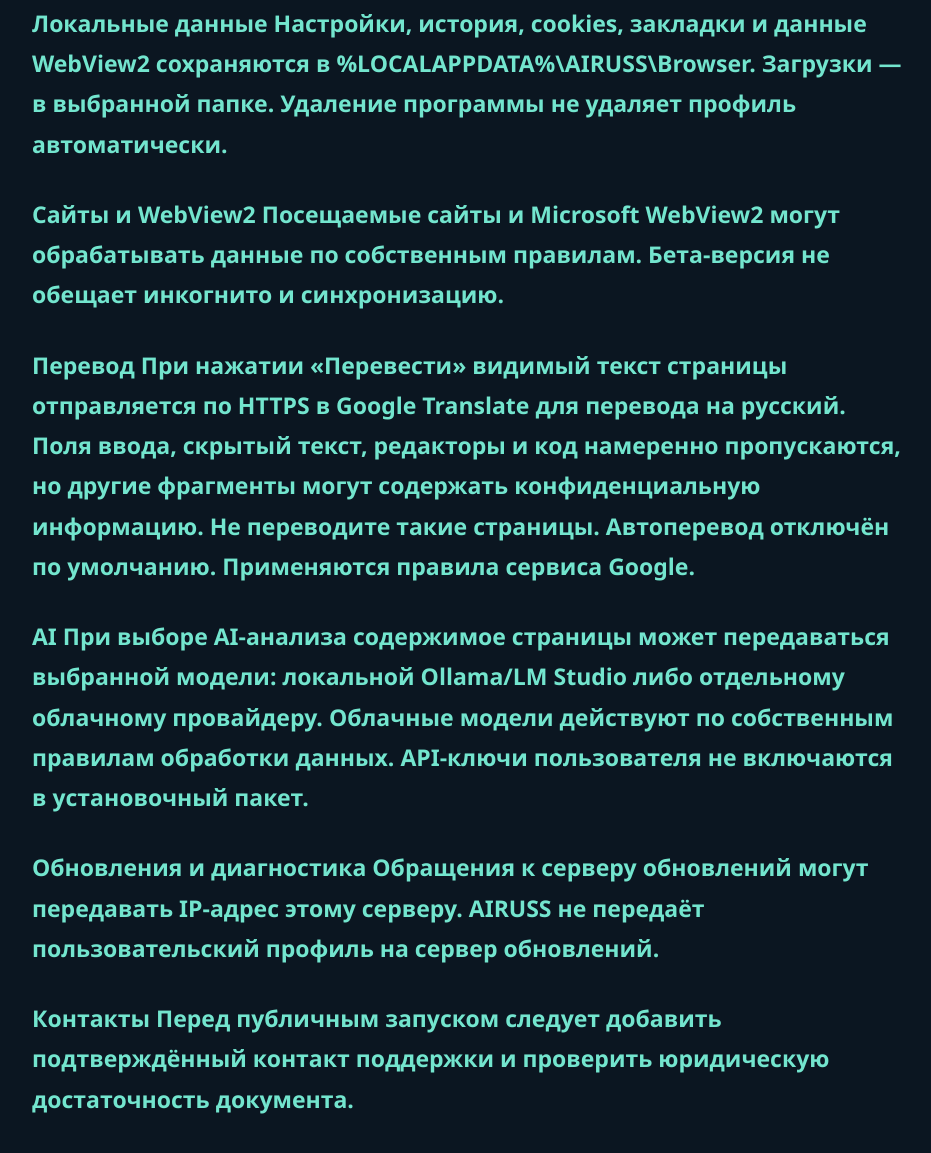
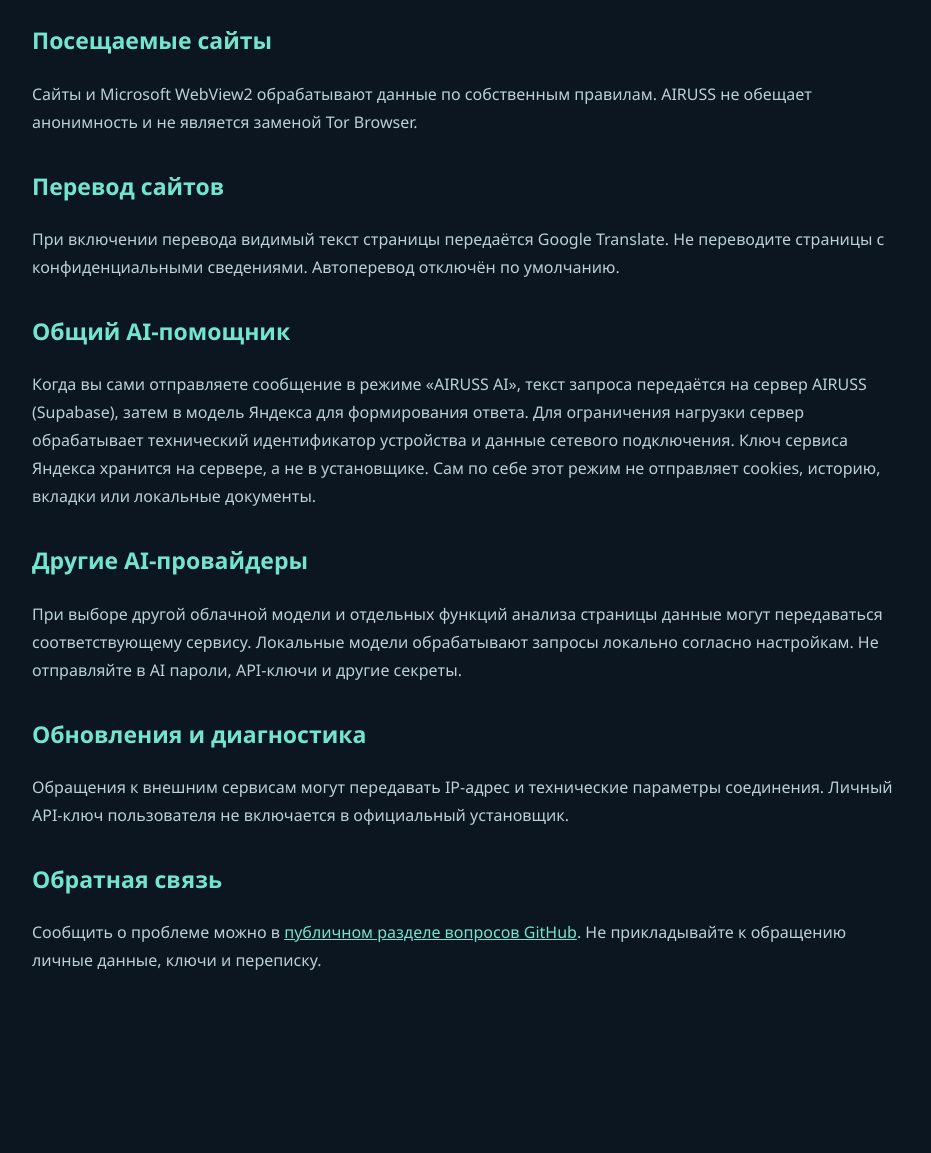
Before and after one commit to ivan19326/airuss-browser-downloads, a plain HTML site: page privacy.html in a window 1280 px wide. Shown: the part 401-1554 px from the top of the page, without its empty margins (173-1104 px from the left). After the commit the page ends 1431 px from the top, so only its background shows below. Drawn offline with Linux system fonts and the light colour scheme.

Commit message:
Publish AIRUSS Browser 1.0 official release and privacy details

```diff
--- a/privacy.html
+++ b/privacy.html
@@ -5,23 +5,13 @@
 main{max-width:870px;padding:40px 24px;margin:auto}h1{font-size:34px}h2{font-size:23px;color:#73e5ce;margin-top:30px}
 p{color:#bed0d6}a{color:#73e5ce}header{border-bottom:1px solid #284653;padding:22px}
 header a{text-decoration:none;font-weight:bold} </style></head><body>
-<header><a href="./">← AIRUSS Browser</a></header><main><h1>AIRUSS Browser — политика конфиденциальности (проект)
-Дата: 9 ноября 2026 года. Требует проверки перед публичным выпуском.</h1><h2>Локальные данные
-Настройки, история, cookies, закладки и данные WebView2 сохраняются в
-%LOCALAPPDATA%\AIRUSS\Browser. Загрузки — в выбранной папке.
-Удаление программы не удаляет профиль автоматически.</h2><h2>Сайты и WebView2
-Посещаемые сайты и Microsoft WebView2 могут обрабатывать данные по
-собственным правилам. Бета-версия не обещает инкогнито и синхронизацию.</h2><h2>Перевод
-При нажатии «Перевести» видимый текст страницы отправляется по HTTPS
-в Google Translate для перевода на русский. Поля ввода, скрытый текст,
-редакторы и код намеренно пропускаются, но другие фрагменты могут содержать
-конфиденциальную информацию. Не переводите такие страницы.
-Автоперевод отключён по умолчанию. Применяются правила сервиса Google.</h2><h2>AI
-При выборе AI-анализа содержимое страницы может передаваться выбранной
-модели: локальной Ollama/LM Studio либо отдельному облачному провайдеру.
-Облачные модели действуют по собственным правилам обработки данных.
-API-ключи пользователя не включаются в установочный пакет.</h2><h2>Обновления и диагностика
-Обращения к серверу обновлений могут передавать IP-адрес этому серверу.
-AIRUSS не передаёт пользовательский профиль на сервер обновлений.</h2><h2>Контакты
-Перед публичным запуском следует добавить подтверждённый контакт поддержки
-и проверить юридическую достаточность документа.</h2></main></body></html>
+<header><a href="./">← AIRUSS Browser</a></header><main>
+<h1>Конфиденциальность AIRUSS Browser</h1><p>Обновлено 19 ноября 2026 года · версия 1.0</p>
+<h2>Локальные данные</h2><p>История, закладки, настройки, cookies и профиль WebView2 сохраняются на компьютере пользователя в %LOCALAPPDATA%\AIRUSS\Browser. Удаление приложения может не удалить профиль автоматически.</p>
+<h2>Посещаемые сайты</h2><p>Сайты и Microsoft WebView2 обрабатывают данные по собственным правилам. AIRUSS не обещает анонимность и не является заменой Tor Browser.</p>
+<h2>Перевод сайтов</h2><p>При включении перевода видимый текст страницы передаётся Google Translate. Не переводите страницы с конфиденциальными сведениями. Автоперевод отключён по умолчанию.</p>
+<h2>Общий AI-помощник</h2><p>Когда вы сами отправляете сообщение в режиме «AIRUSS AI», текст запроса передаётся на сервер AIRUSS (Supabase), затем в модель Яндекса для формирования ответа. Для ограничения нагрузки сервер обрабатывает технический идентификатор устройства и данные сетевого подключения. Ключ сервиса Яндекса хранится на сервере, а не в установщике. Сам по себе этот режим не отправляет cookies, историю, вкладки или локальные документы.</p>
+<h2>Другие AI-провайдеры</h2><p>При выборе другой облачной модели и отдельных функций анализа страницы данные могут передаваться соответствующему сервису. Локальные модели обрабатывают запросы локально согласно настройкам. Не отправляйте в AI пароли, API-ключи и другие секреты.</p>
+<h2>Обновления и диагностика</h2><p>Обращения к внешним сервисам могут передавать IP-адрес и технические параметры соединения. Личный API-ключ пользователя не включается в официальный установщик.</p>
+<h2>Обратная связь</h2><p>Сообщить о проблеме можно в <a href="https://github.com/ivan19326/airuss-browser-downloads/issues">публичном разделе вопросов GitHub</a>. Не прикладывайте к обращению личные данные, ключи и переписку.</p>
+</main></body></html>
```
Also changed, not shown: index.html (+11 -27 lines), terms.html (+8 -1 lines), 1 other file.
